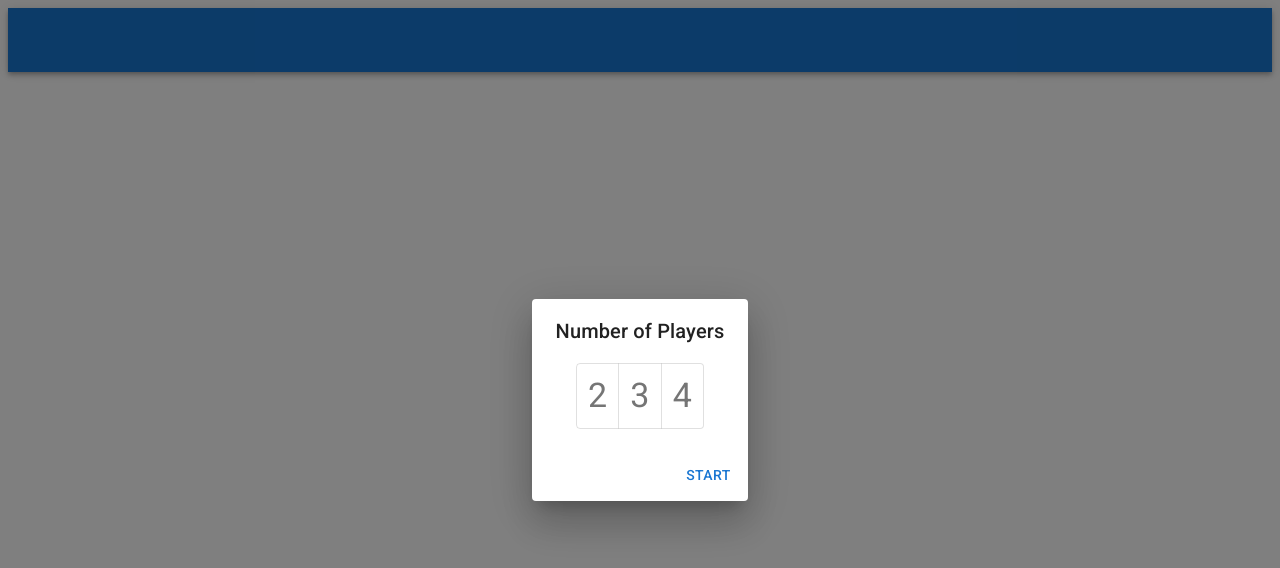
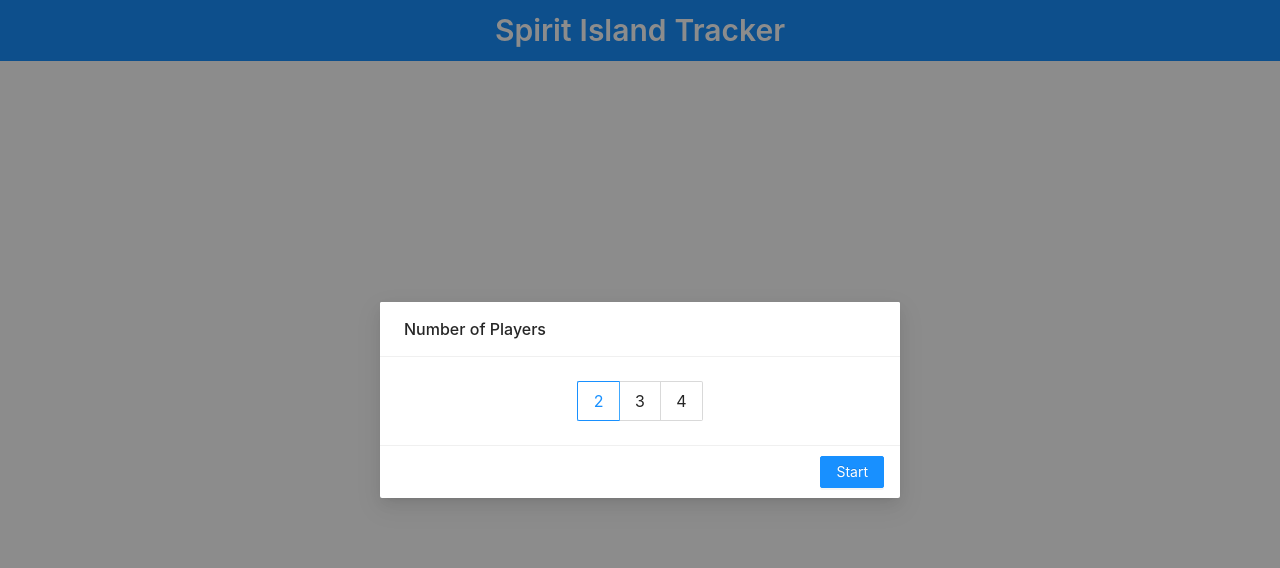
Before and after one commit to ac4466/si-track, a React (Create React App) app: page / in a window 1280 px wide. Shown: the top 568 px of the page. Built offline with nearby package versions, Linux system fonts and the light colour scheme.

Commit message:
Switch to antd

```diff
--- a/src/App.tsx
+++ b/src/App.tsx
@@ -1,16 +1,14 @@
-import { Box } from "@material-ui/core";
 import React from "react";
 import { RecoilRoot } from "recoil";
-import Header from "./layout/Header";
+import Layout from "./Layout";
 import Tracker from "./tracker/Tracker";
 
 const App: React.FC = () => {
   return (
     <RecoilRoot>
-      <Box width="100%" height="100%">
-        <Header />
+      <Layout>
         <Tracker />
-      </Box>
+      </Layout>
     </RecoilRoot>
   );
 };
--- /dev/null
+++ b/src/Layout.tsx
@@ -0,0 +1,38 @@
+import { Typography } from "antd";
+import React from "react";
+import styled from "styled-components";
+
+const Wrapper = styled.div`
+  display: flex;
+  flex-flow: column;
+  height: 100vh;
+`;
+
+const Header = styled.div`
+  flex: 0 1 auto;
+  background: #1890ff;
+  padding: 10px 0px;
+`;
+
+const Content = styled.div`
+  flex: 1 1 auto;
+  padding: 50px 50px 0px;
+`;
+
+const Layout: React.FC<unknown> = ({ children }) => {
+  return (
+    <Wrapper>
+      <Header>
+        <Typography.Title
+          level={2}
+          style={{ textAlign: "center", color: "white", margin: "0" }}
+        >
+          Spirit Island Tracker
+        </Typography.Title>
+      </Header>
+      <Content>{children}</Content>
+    </Wrapper>
+  );
+};
+
+export default Layout;
--- a/src/index.tsx
+++ b/src/index.tsx
@@ -1,3 +1,4 @@
+import "antd/dist/antd.css";
 import React from "react";
 import ReactDOM from "react-dom";
 import App from "./App";
--- a/src/layout/Header.tsx
+++ /dev/null
@@ -1,12 +0,0 @@
-import { AppBar, Toolbar } from "@material-ui/core";
-import React from "react";
-
-const Header: React.FC = () => {
-  return (
-    <AppBar position="static">
-      <Toolbar />
-    </AppBar>
-  );
-};
-
-export default Header;
--- /dev/null
+++ b/src/tracker/Initializer.tsx
@@ -0,0 +1,54 @@
+import { Button, Modal, Radio } from "antd";
+import React from "react";
+import { atom, useRecoilState } from "recoil";
+
+export const isTrackerInitializedState = atom<boolean>({
+  key: "isTrackerInitialized",
+  default: false,
+});
+
+export const playerCountState = atom<number>({
+  key: "playerCount",
+  default: 2,
+});
+
+const Initializer: React.FC<unknown> = () => {
+  const [isInitialized, setIsInitialized] = useRecoilState(
+    isTrackerInitializedState
+  );
+  const [playerCount, setPlayerCount] = useRecoilState(playerCountState);
+
+  return (
+    <Modal
+      title={"Number of Players"}
+      visible={!isInitialized}
+      centered={true}
+      closable={false}
+      footer={
+        <Button
+          type="primary"
+          onClick={() => {
+            setIsInitialized(true);
+          }}
+        >
+          Start
+        </Button>
+      }
+    >
+      <Radio.Group
+        style={{ display: "flex", justifyContent: "center" }}
+        defaultValue={String(playerCount)}
+        size="large"
+        onChange={(event) => {
+          setPlayerCount(Number(event.target.value));
+        }}
+      >
+        <Radio.Button value="2">2</Radio.Button>
+        <Radio.Button value="3">3</Radio.Button>
+        <Radio.Button value="4">4</Radio.Button>
+      </Radio.Group>
+    </Modal>
+  );
+};
+
+export default Initializer;
--- a/src/tracker/InitializerOptions.tsx
+++ /dev/null
@@ -1,56 +0,0 @@
-import {
-  Button,
-  Dialog,
-  DialogActions,
-  DialogContent,
-  DialogTitle,
-  ToggleButton,
-  ToggleButtonGroup,
-  Typography,
-} from "@material-ui/core";
-import React from "react";
-import { atom, useRecoilState } from "recoil";
-
-export const playerCountAtom = atom<number>({
-  key: "playerCount",
-  default: 2,
-});
-
-const InitializerOptions: React.FC<{
-  initialize: () => void;
-}> = ({ initialize }) => {
-  const [playerCount, setPlayerCount] = useRecoilState(playerCountAtom);
-
-  const onChange = (_, value) => {
-    setPlayerCount(value);
-  };
-
-  return (
-    <Dialog open={true}>
-      <DialogTitle>Number of Players</DialogTitle>
-      <DialogContent
-        sx={{
-          display: "flex",
-          justifyContent: "center",
-        }}
-      >
-        <ToggleButtonGroup value={playerCount} exclusive onChange={onChange}>
-          <ToggleButton value="2">
-            <Typography variant="h4">2</Typography>
-          </ToggleButton>
-          <ToggleButton value="3">
-            <Typography variant="h4">3</Typography>
-          </ToggleButton>
-          <ToggleButton value="4">
-            <Typography variant="h4">4</Typography>
-          </ToggleButton>
-        </ToggleButtonGroup>
-      </DialogContent>
-      <DialogActions>
-        <Button onClick={initialize}>Start</Button>
-      </DialogActions>
-    </Dialog>
-  );
-};
-
-export default InitializerOptions;
--- a/src/tracker/Tracker.tsx
+++ b/src/tracker/Tracker.tsx
@@ -1,29 +1,8 @@
-import { Grid } from "@material-ui/core";
 import React from "react";
-import { atom, useRecoilState } from "recoil";
-import InitializerOptions from "./InitializerOptions";
-
-const isTrackerInitializedState = atom<boolean>({
-  key: "isTrackerInitialized",
-  default: false,
-});
+import Initializer from "./Initializer";
 
 const Tracker: React.FC = () => {
-  const [isInitialized, setIsInitialized] = useRecoilState(
-    isTrackerInitializedState
-  );
-
-  if (!isInitialized) {
-    return (
-      <InitializerOptions
-        initialize={() => {
-          setIsInitialized(true);
-        }}
-      />
-    );
-  }
-
-  return <Grid container spacing={1}></Grid>;
+  return <Initializer />;
 };
 
 export default Tracker;
```
Also changed, not shown: package.json (+3 -4 lines), 1 other file (tests, documents, lock files or other folders).
